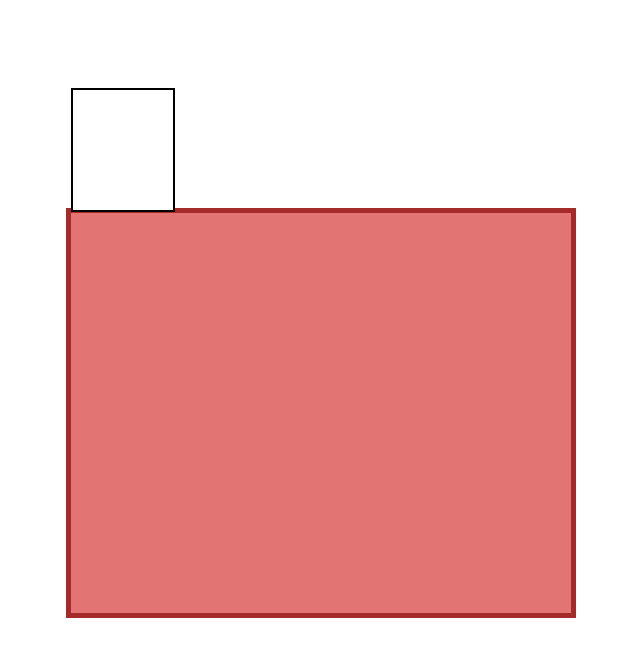
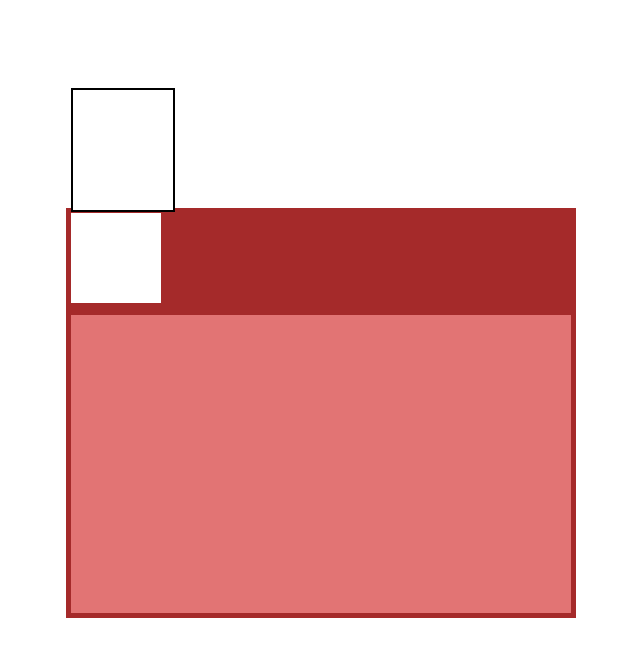
Before and after one commit to IlkkaEskola/house-painting, a plain HTML site: page index.html in a window 1280 px wide. Shown: the whole page, without its empty margins (542-1182 px from the left). Drawn offline with Linux system fonts and the light colour scheme.

Commit message:
Update styles.css

```diff
--- a/styles.css
+++ b/styles.css
@@ -19,4 +19,16 @@
 
 #roof{
     position: absolute;
+    width: 500px;
+    height: 100px;
+    background-color: brown;
+    border: 1px solid brown;
+    top: 0;
 }
+
+#window-1{
+    position: absolute;
+    width: 90px;
+    height: 90px;
+    background-color: white;
+}
```
